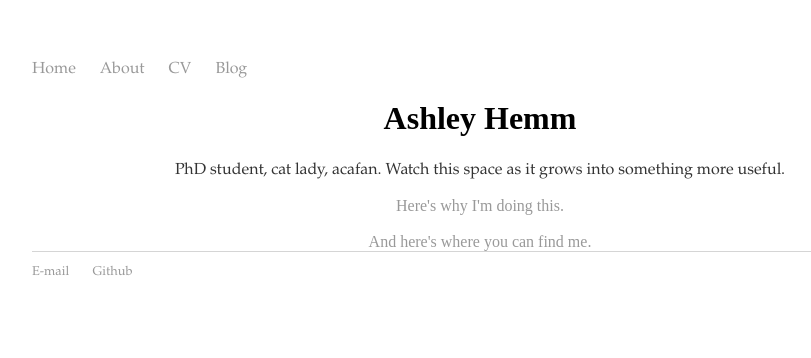
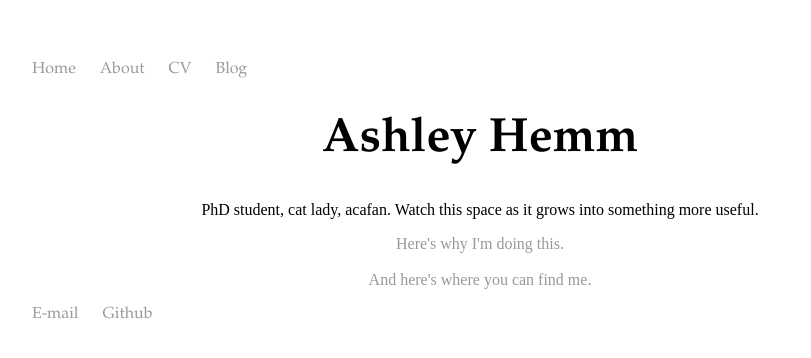
Before and after one commit to pastfutures/pastfutures.github.io, a Jekyll site: the page built from index.html, in a window 1280 px wide. Shown: the top 358 px of the page, without its empty margins (160-971 px from the left). Built offline with Jekyll 4.4.1, drawn with Linux system fonts in a browser that asks for light colours.

Commit message:
Update main.css

```diff
--- a/css/main.css
+++ b/css/main.css
@@ -3,7 +3,7 @@
     width: 70%;
 }
 nav ul, footer ul {
-    font-family: "Garamond", 'Garamond', serif;
+    font-family: "Garamond", 'Garamond', 'serif';
     padding: 0px;
     list-style: none;
     font-weight: normal;
@@ -20,13 +20,13 @@
     text-decoration: underline;
 }
 h1 {
-    h1 { font-family: "Garamond"; font-size: 30px; font-style: normal; font-variant: small-caps; font-weight: 700; line-height: 30px; } h3 { font-family: "Garamond", "Baskerville", "Baskerville Old Face", "Hoefler Text", "Times New Roman", serif; font-size: 14px; font-style: normal; font-variant: normal; font-weight: 700; line-height: 15.4px; } p { font-family: "Garamond", "Baskerville", "Baskerville Old Face", "Hoefler Text", "Times New Roman", serif; font-size: 14px; font-style: normal; font-variant: normal; font-weight: 400; line-height: 20px; } blockquote { font-family: "Garamond", "Baskerville", "Baskerville Old Face", "Hoefler Text", "Times New Roman", serif; font-size: 17.5px; font-style: normal; font-variant: normal; font-weight: 400; line-height: 25px; } pre { font-family: "Garamond", "Baskerville", "Baskerville Old Face", "Hoefler Text", "Times New Roman", serif; font-size: 13px; font-style: normal; font-variant: normal; font-weight: 400; line-height: 18.5714px; }
-}
+    font-size: 3em;
+    font-family:'Garamond', 'Garamond', 'Serif';
 p {
-    font-family: "Garamond", 'Garamond', serif;
+    font-family: "Garamond", 'Garamond', 'serif';
     font-size: 1em;
     line-height: 1.4em;
-    color: #333;
+    color: #999;
 }
 footer {
     border-top: 1px solid #d5d5d5;
```
